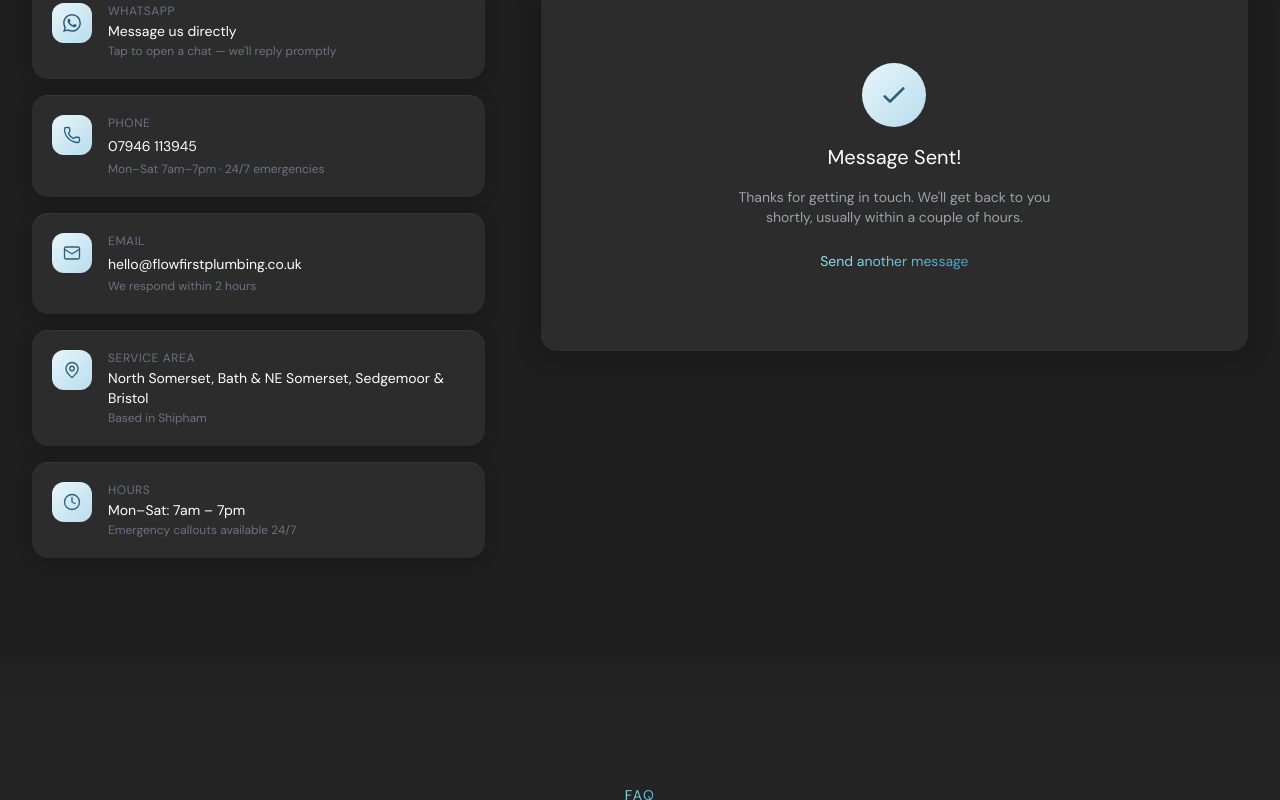
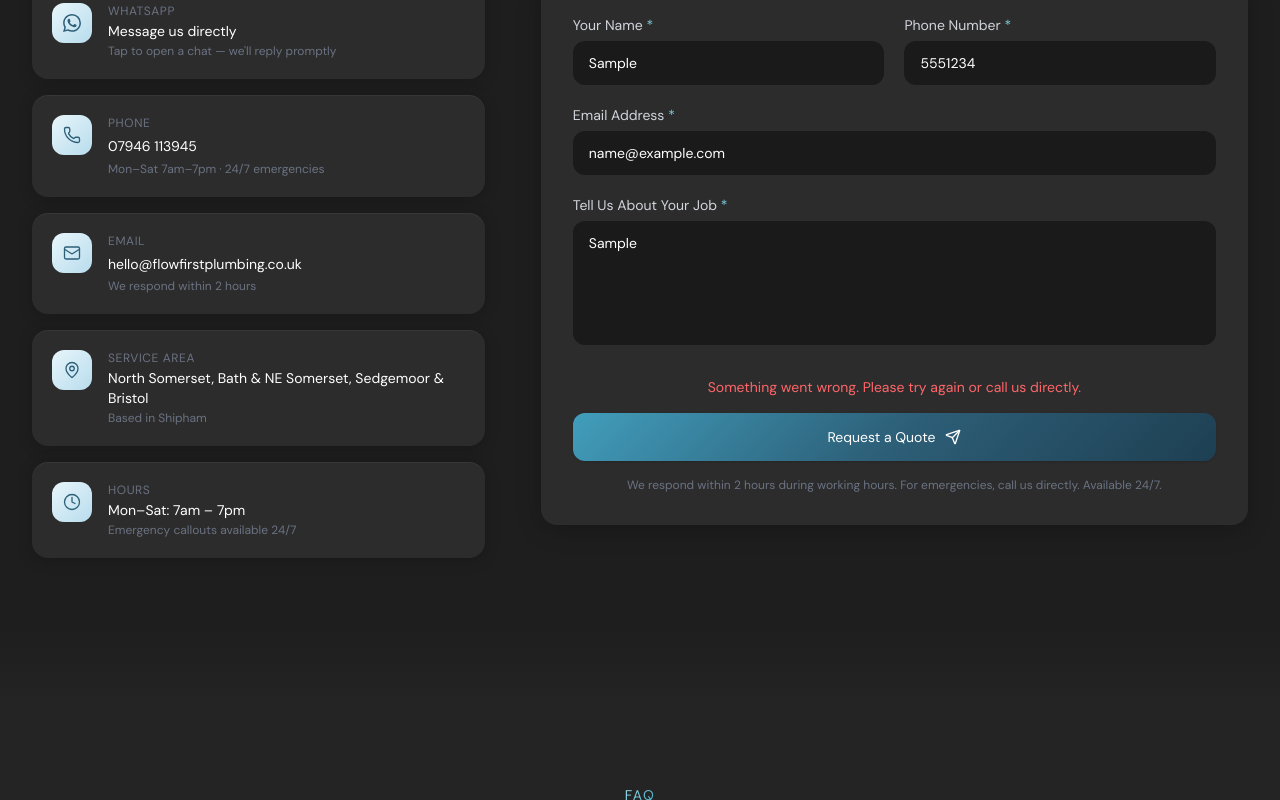
Before and after one commit to harrietamelia99/FlowFirst-Plumbing, a Next.js app: page / in a window 1280 px wide. Both pictures are taken after typing "Sample", "5551234", "name@example.com", "Sample" into the empty fields and a click on the button "Request a Quote". Shown: the part 5605-6405 px from the top of the page. Built offline with nearby package versions, Linux system fonts and the light colour scheme.

Commit message:
Connect contact form to Formspree
Made-with: Cursor

```diff
--- a/src/components/Contact.tsx
+++ b/src/components/Contact.tsx
@@ -9,7 +9,7 @@ function WhatsAppIcon() {
     </svg>
   );
 }
-import { useState, FormEvent } from "react";
+import { useState, type FormEvent } from "react";
 import { useScrollReveal } from "@/hooks/useScrollReveal";
 
 const G = {
@@ -53,10 +53,30 @@ export default function Contact() {
   const sectionRef = useScrollReveal();
   const [formState, setFormState] = useState({ name: "", phone: "", email: "", message: "" });
   const [submitted, setSubmitted] = useState(false);
+  const [loading, setLoading] = useState(false);
+  const [error, setError] = useState("");
 
-  const handleSubmit = (e: FormEvent) => {
+  const handleSubmit = async (e: FormEvent) => {
     e.preventDefault();
-    setSubmitted(true);
+    setLoading(true);
+    setError("");
+    try {
+      const res = await fetch("https://formspree.io/f/mqeweygj", {
+        method: "POST",
+        headers: { "Content-Type": "application/json", Accept: "application/json" },
+        body: JSON.stringify(formState),
+      });
+      if (res.ok) {
+        setSubmitted(true);
+        setFormState({ name: "", phone: "", email: "", message: "" });
+      } else {
+        setError("Something went wrong. Please try again or call us directly.");
+      }
+    } catch {
+      setError("Something went wrong. Please try again or call us directly.");
+    } finally {
+      setLoading(false);
+    }
   };
 
   return (
@@ -232,13 +252,18 @@ export default function Contact() {
                     />
                   </div>
 
+                  {error && (
+                    <p className="mb-4 text-sm text-red-400 text-center">{error}</p>
+                  )}
+
                   <button
                     type="submit"
-                    className="w-full flex items-center justify-center gap-2.5 py-3.5 text-white font-700 rounded-xl shadow-sm hover:shadow-lg hover:opacity-90 transition-all duration-200 text-sm group"
+                    disabled={loading}
+                    className="w-full flex items-center justify-center gap-2.5 py-3.5 text-white font-700 rounded-xl shadow-sm hover:shadow-lg hover:opacity-90 transition-all duration-200 text-sm group disabled:opacity-60 disabled:cursor-not-allowed"
                     style={{ background: G.dark }}
                   >
-                    Request a Quote
-                    <Send size={16} className="group-hover:translate-x-0.5 group-hover:-translate-y-0.5 transition-transform" />
+                    {loading ? "Sending…" : "Request a Quote"}
+                    {!loading && <Send size={16} className="group-hover:translate-x-0.5 group-hover:-translate-y-0.5 transition-transform" />}
                   </button>
 
                   <p className="mt-4 text-center text-xs text-gray-500">
```
